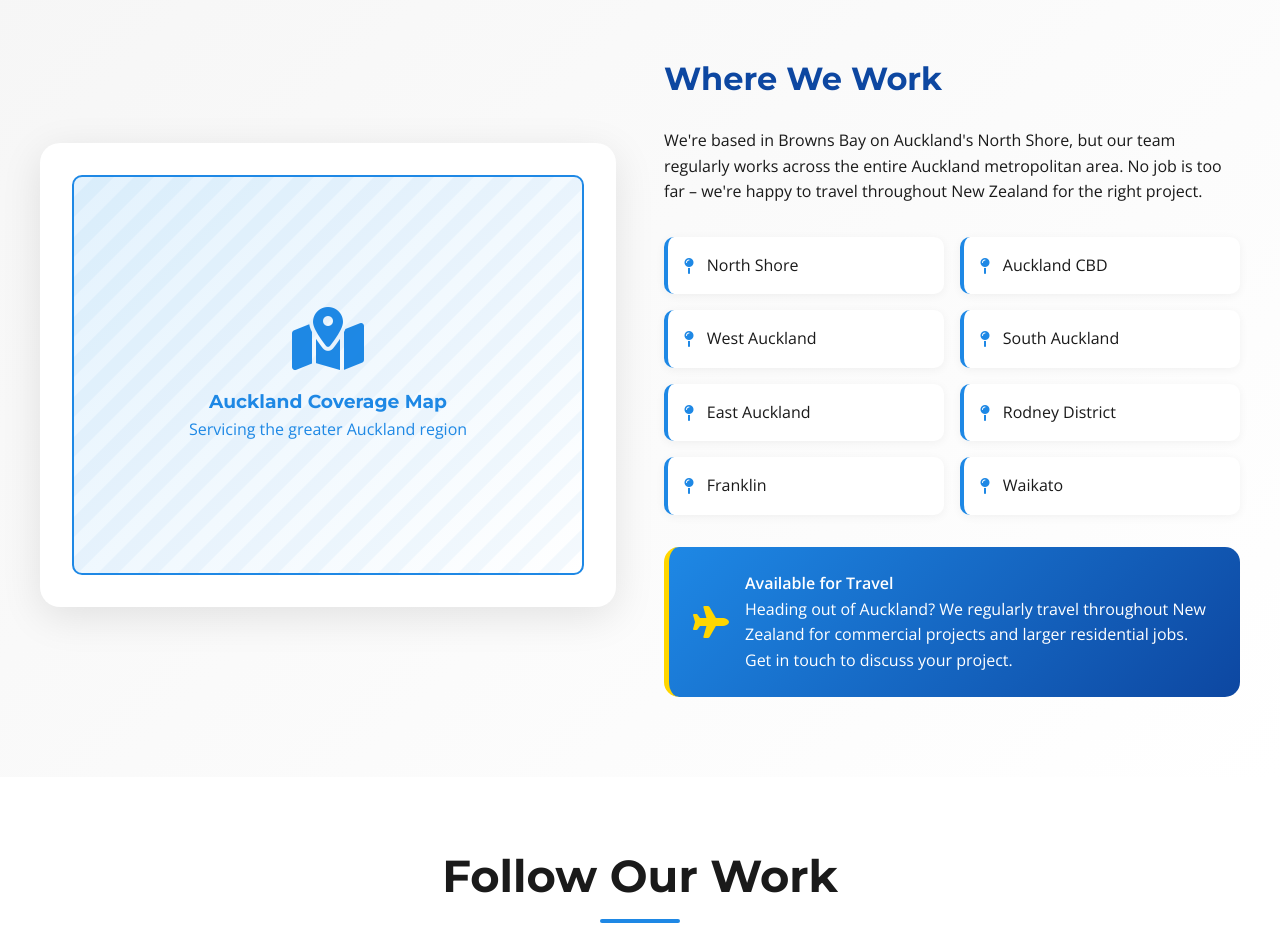
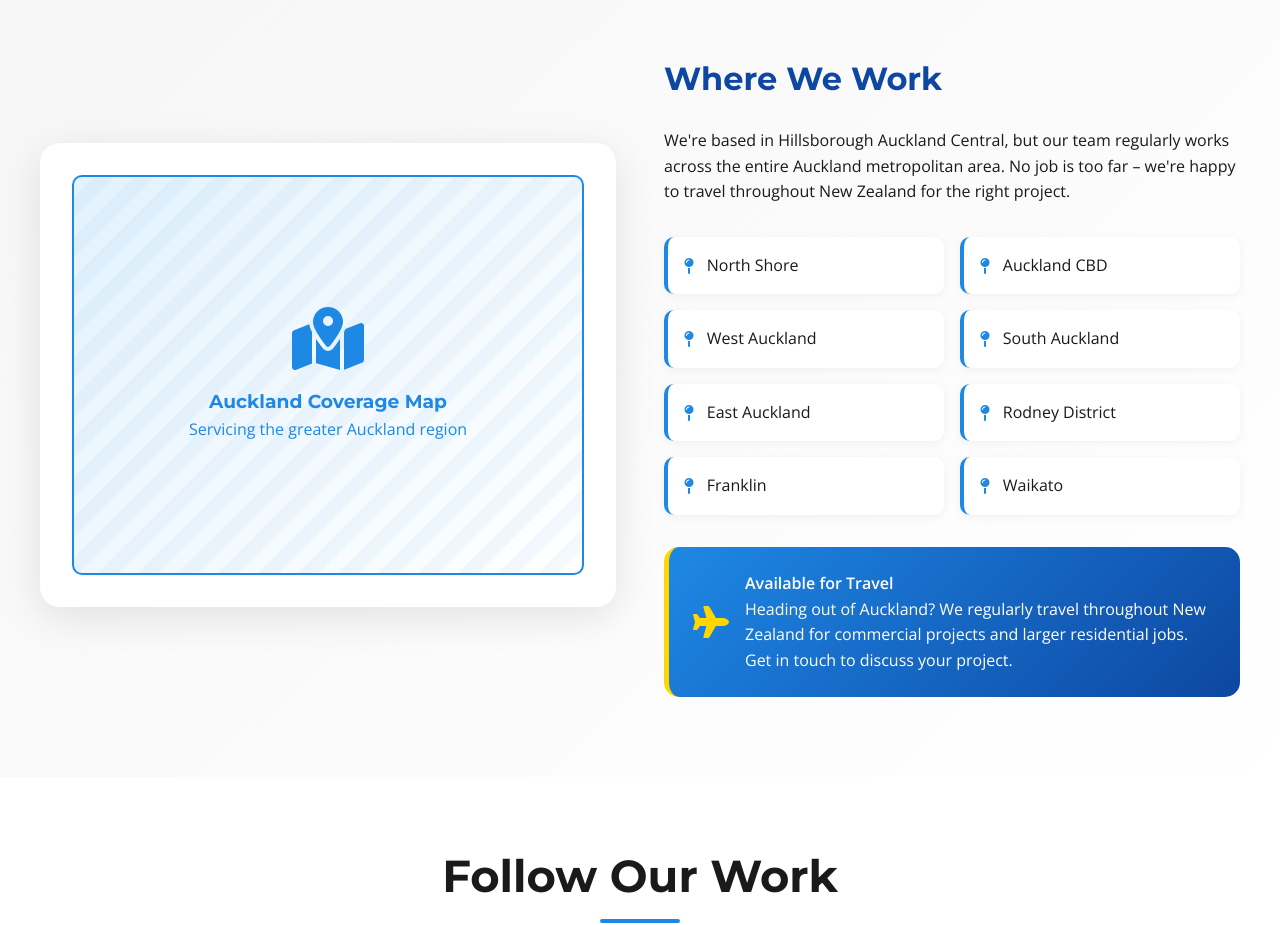
Before and after one commit to jahxfraser/KiwiAzPainters, a plain HTML site: page index.html in a window 1280 px wide. Shown: the part 3520-4445 px from the top of the page. Drawn offline with nearby package versions, Linux system fonts and the light colour scheme; a script that the page names is missing.

Commit message:
Add files via upload

```diff
--- a/index.html
+++ b/index.html
@@ -1150,7 +1150,7 @@
 
                 <div class="location-info fade-in">
                     <h3>Where We Work</h3>
-                    <p>We're based in Browns Bay on Auckland's North Shore, but our team regularly works across the entire Auckland metropolitan area. No job is too far – we're happy to travel throughout New Zealand for the right project.</p>
+                    <p>We're based in Hillsborough Auckland Central, but our team regularly works across the entire Auckland metropolitan area. No job is too far – we're happy to travel throughout New Zealand for the right project.</p>
 
                     <div class="location-list">
                         <div class="location-item">
```
